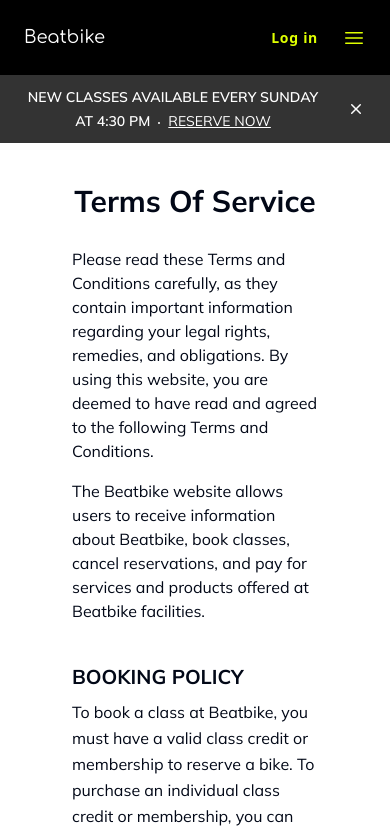
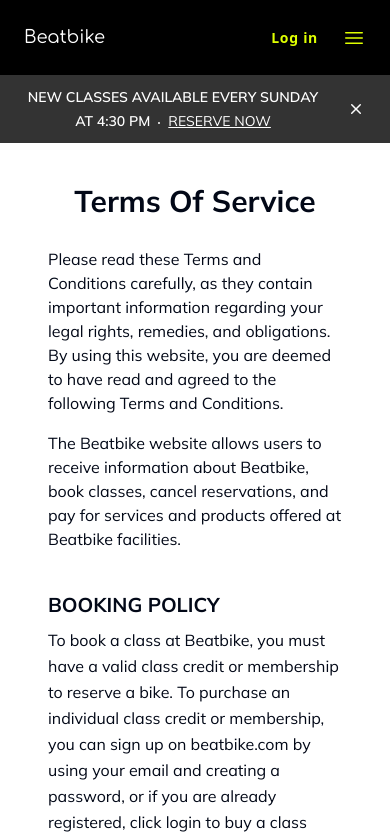
Before and after one commit to sphcastillo/beatbike, a Next.js app: page /terms-of-service in a window 390 px wide. Shown: the top 834 px of the page. Built offline with nearby package versions, Linux system fonts and the light colour scheme.

Commit message:
CSS modifications

```diff
--- a/app/privacy-policy/page.tsx
+++ b/app/privacy-policy/page.tsx
@@ -97,7 +97,7 @@
 function PrivacyPolicy() {
   return (
     <div className={mulish.className}>
-      <div className=" bg-white pt-7 pb-[68px] px-[72px]">
+      <div className=" bg-white pt-7 pb-[68px] px-[48px] sm:px-[72px]">
         <div className="flex justify-center items-center py-3">
           <h1 className="text-3xl font-bold">Privacy Policy</h1>
         </div>
--- a/app/signin/page.tsx
+++ b/app/signin/page.tsx
@@ -10,8 +10,8 @@
 export default function SignIn() {
     return (
       <div className="bg-white h-full">
-        <div className="flex min-h-full flex-1 max-w-6xl mx-auto py-[]">
-          <div className="flex flex-1 flex-col justify-center p-[60px] lg:flex-none">
+        <div className="flex min-h-full flex-1 max-w-6xl mx-auto">
+          <div className="flex flex-1 flex-col justify-center p-[12px] sm:p-[60px] lg:flex-none">
             <div className={mulish.className}>
               <div className="mx-auto w-full max-w-sm lg:w-96">
                 <div>
--- a/app/terms-of-service/page.tsx
+++ b/app/terms-of-service/page.tsx
@@ -57,7 +57,7 @@
 function TermsOfService() {
   return (
     <div className={mulish.className}>
-        <div className=" bg-white pt-7 pb-[68px] px-[72px]">
+        <div className=" bg-white pt-7 pb-[68px] px-[48px] sm:px-[72px]">
           <div className="flex justify-center items-center py-3">
             <h1 className="text-3xl font-bold">Terms Of Service</h1>
           </div>
```
